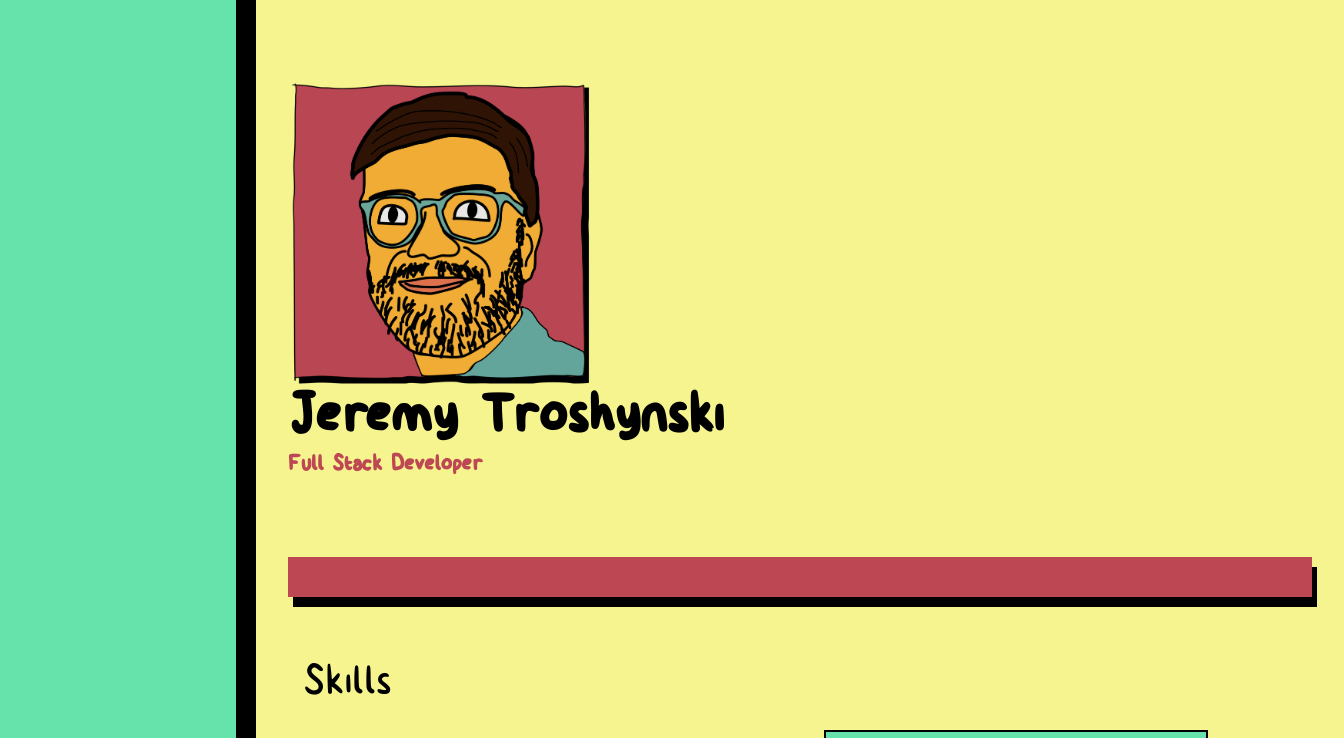
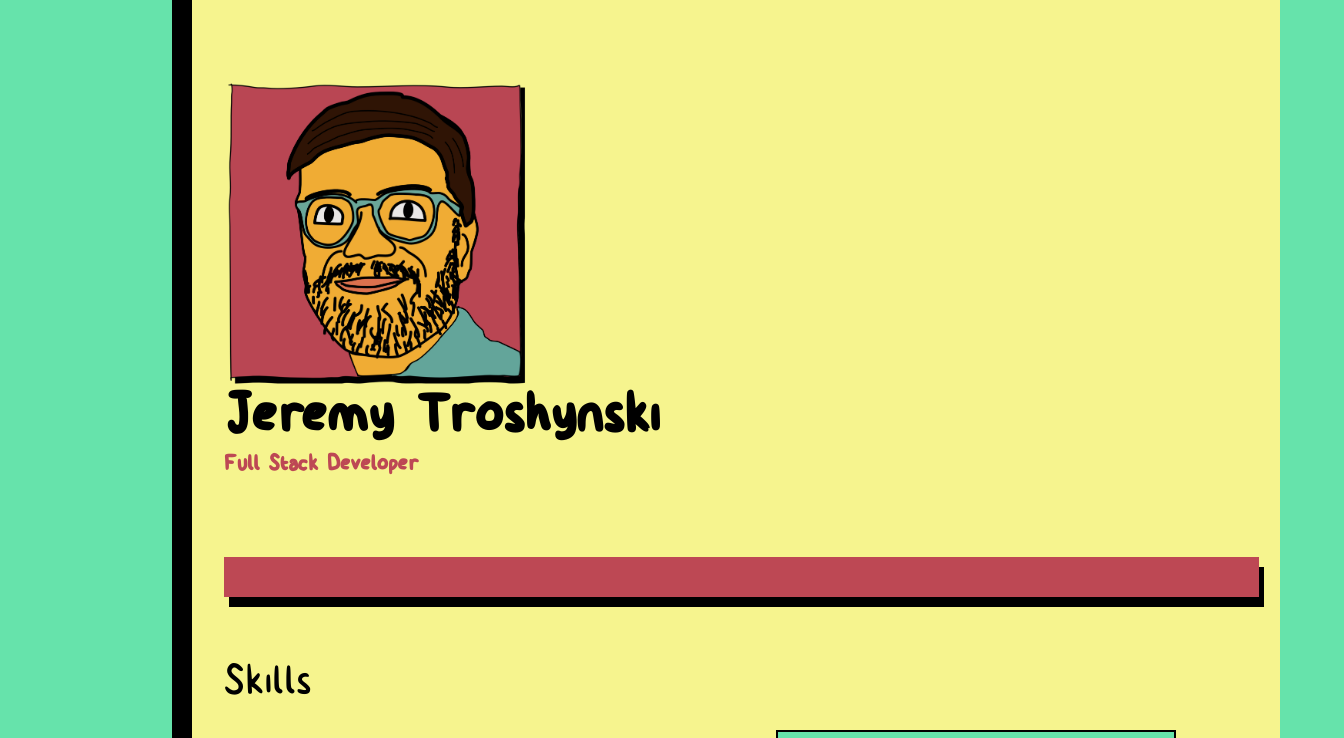
Before and after one commit to jtroshynski/dont-sell-yourself-short, a React (Create React App) app: page / in a window 1280 px wide. Shown: the top 738 px of the page, 1344 px wide, since content can reach past the window. Built offline with nearby package versions, Linux system fonts and the light colour scheme; a web font is replaced by a local one.

Commit message:
fixed full width issue

```diff
--- a/src/css/App.css
+++ b/src/css/App.css
@@ -3,29 +3,28 @@
   src: url("../fonts/billy.woff") format("woff"), url("../fonts/billy.woff2") format("woff2"), url("../fonts/billy.ttf") format("truetype"); }
 
 body,
-html {
-  height: 100%;
-  width: 100%;
+html, root {
   margin: 0;
   padding: 0;
+  width: 100%;
+  display: flex;
+  flex-direction: column;
   scroll-behavior: smooth;
   background-color: #66e3ab; }
 
 .App {
-  display: inline-block;
-  margin: auto;
-  width: 80%;
-  margin-left: 10vw;
-  padding: 0 2em;
+  display: flex;
+  flex-direction: column;
+  padding: 0 0 0 2em;
   box-shadow: -20px 0px #000000;
   background-color: #f6f48e; }
   @media screen and (min-width: 768px) {
     .App {
-      margin-left: 20vw; } }
+      margin-left: 15vw; } }
   .App .section-title {
     font-size: 10vw;
     color: #000000;
-    padding: 1em 0 0 0.25em; }
+    padding: 1em 0 0 0; }
     @media screen and (min-width: 768px) {
       .App .section-title {
         font-size: 5vw; } }
@@ -40,6 +39,9 @@ html {
   @media screen and (min-width: 768px) {
     .App-header {
       margin-top: 10vh; } }
+  @media screen and (max-width: 768px) {
+    .App-header {
+      margin-top: 2vh; } }
   .App-header img {
     display: block;
     width: 50vw;
@@ -58,7 +60,6 @@ html {
     padding: 0;
     margin: 0;
     text-align: left;
-    width: 80%;
     margin-bottom: 5vh; }
     @media screen and (min-width: 768px) {
       .App-header .App-intro {
@@ -91,13 +92,22 @@ html {
       @media screen and (min-width: 768px) {
         .App-header .App-intro .title {
           font-size: 2.6vw; } }
+      @media screen and (max-width: 768px) {
+        .App-header .App-intro .title {
+          font-size: 6vw; } }
 
 .content-divider {
-  margin: auto;
-  width: 100%;
+  width: 98%;
+  justify-content: left;
+  float: left;
   background-color: #bd4854;
   height: 20px;
-  box-shadow: 5px 10px; }
+  box-shadow: 5px 10px;
+  /* Opera 10.5, IE 9, Firefox 4+, Chrome 6+, iOS 5 */
+  -webkit-box-shadow: 5px 10px;
+  /* Safari 3-4, iOS 4.0.2 - 4.2, Android 2.3+ */
+  -moz-box-shadow: 5px 10px;
+  /* Firefox 3.5 - 3.6 */ }
   @media screen and (min-width: 768px) {
     .content-divider {
       height: 40px; } }
@@ -123,23 +133,36 @@ h2 {
   .skills ul {
     columns: 2;
     margin: 0.75em 0;
-    padding: 0 3em 0 3em;
     list-style: none;
-    font-size: 5vw; }
+    max-width: 80vw; }
     @media screen and (min-width: 768px) {
       .skills ul {
-        font-size: 2.5vw; } }
+        font-size: 2.5vw;
+        padding: 0 3em 0 3em; } }
+    @media screen and (max-width: 768px) {
+      .skills ul {
+        font-size: 6vw;
+        padding: 0 0 0 .25em; } }
     .skills ul li {
       color: #dd7251;
       margin: 1em 0.25em;
       padding: 0 0.25em;
       box-shadow: 5px 10px #000000;
+      /* Opera 10.5, IE 9, Firefox 4+, Chrome 6+, iOS 5 */
+      -webkit-box-shadow: 5px 10px #000000;
+      /* Safari 3-4, iOS 4.0.2 - 4.2, Android 2.3+ */
+      -moz-box-shadow: 5px 10px #000000;
+      /* Firefox 3.5 - 3.6 */
       background-color: #66e3ab;
       border-color: #000000;
       border-width: 2px;
       border-style: solid; }
       .skills ul li:hover {
-        box-shadow: none; }
+        box-shadow: none;
+        -webkit-box-shadow: none;
+        /* Safari 3-4, iOS 4.0.2 - 4.2, Android 2.3+ */
+        -moz-box-shadow: none;
+        /* Firefox 3.5 - 3.6 */ }
     .skills ul li::before {
       content: "";
       border-color: transparent #66e3ab;
@@ -151,40 +174,6 @@ h2 {
       left: -1em;
       top: 0.5em;
       position: relative; }
-
-.resume {
-  margin-bottom: 10vh;
-  font-family: "Billy", sans-serif; }
-  .resume .resume-link {
-    padding: 0 3em;
-    padding-top: 1em; }
-    .resume .resume-link a {
-      color: #fff;
-      text-transform: uppercase;
-      background: #bd4854;
-      padding: 20px;
-      border-radius: 5px;
-      display: inline-block;
-      border: none; }
-    .resume .resume-link a:hover {
-      background: #5da59a;
-      -webkit-box-shadow: 0px 5px 40px -10px rgba(0, 0, 0, 0.57);
-      -moz-box-shadow: 0px 5px 40px -10px rgba(0, 0, 0, 0.57);
-      box-shadow: 5px 40px -10px rgba(0, 0, 0, 0.57);
-      transition: all 0.4s ease 0s; }
-  @media screen and (max-width: 768px) {
-    .resume .resume-box {
-      visibility: hidden;
-      display: none; } }
-  @media screen and (min-width: 768px) {
-    .resume {
-      margin-bottom: 20vh; }
-      .resume .resume-box {
-        height: 100vh;
-        width: auto; }
-        .resume .resume-box iframe {
-          max-width: 80%;
-          height: 90%; } }
 
 .contactme {
   height: 30vh;
--- a/src/scss/App.scss
+++ b/src/scss/App.scss
@@ -25,33 +25,37 @@ $font-body: "Billy", sans-serif;
 }
 
 body,
-html {
-  height: 100%;
-  width: 100%;
+html , root {
   margin: 0;
   padding: 0;
+  width: 100%;
+  display: flex;
+  flex-direction: column;
   scroll-behavior: smooth;
   background-color: $color-lightBlue;
-  // text-shadow: 2px 2px $color-black;
 }
 
+
 .App {
-  display: inline-block;
-  margin: auto;
-  width: 80%;
-  margin-left: 10vw;
-  padding: 0 2em;
+  display: flex;
+  // margin: auto;
+  flex-direction: column;
+  // margin-left: 10vw;
+  padding: 0 0 0 2em;
+  // box-shadow: -20px 0px #000000;
+  // -webkit-box-shadow: -20px 0px #000000;  /* Safari 3-4, iOS 4.0.2 - 4.2, Android 2.3+ */
+  // -moz-box-shadow:    -20px 0px #000000;  /* Firefox 3.5 - 3.6 */
   box-shadow: -20px 0px #000000;
+    //Desktop
+    @media screen and (min-width: 768px) {
+      margin-left: 15vw;
+    }
 
   background-color: $color-background;
-  //Desktop
-  @media screen and (min-width: 768px) {
-    margin-left: 20vw;
-  }
   .section-title {
     font-size: 10vw;
     color: $color-subHeaderText;
-    padding: 1em 0 0 0.25em;
+    padding: 1em 0 0 0;
     //Desktop
     @media screen and (min-width: 768px) {
       font-size: 5vw;
@@ -59,18 +63,20 @@ html {
   }
 }
 
-.App-header {
+.App-header { //pitcha, name, title
   align-items: left;
   justify-content: left;
   height: auto;
-  // margin-top: 4vh;
   display: flex;
   flex-direction: column;
   font-family: $font-title;
   //Desktop
   @media screen and (min-width: 768px) {
-    // height: 100vh;
     margin-top: 10vh;
+  }
+  //Mobile
+  @media screen and (max-width: 768px) {
+    margin-top: 2vh;
   }
 
   img { //pitcha of me
@@ -90,7 +96,7 @@ html {
     padding: 0;
     margin: 0;
     text-align: left;
-    width: 80%;
+    // width: 80vw;
     margin-bottom: 5vh;
     //Desktop
     @media screen and (min-width: 768px) {
@@ -120,16 +126,23 @@ html {
       @media screen and (min-width: 768px) {
         font-size: 2.6vw;
       }
+      //Mobile
+      @media screen and (max-width: 768px) {
+        font-size: 6vw;
+      }
     }
   }
 }
 
 .content-divider {
-  margin: auto;
-  width: 100%;
+  width: 98%;
+  justify-content: left;
+  float: left;
   background-color: $color-highlight2;
   height: 20px;
-  box-shadow: 5px 10px;
+  box-shadow: 5px 10px; /* Opera 10.5, IE 9, Firefox 4+, Chrome 6+, iOS 5 */
+  -webkit-box-shadow: 5px 10px;  /* Safari 3-4, iOS 4.0.2 - 4.2, Android 2.3+ */
+  -moz-box-shadow:    5px 10px;  /* Firefox 3.5 - 3.6 */
 
   //Desktop
   @media screen and (min-width: 768px) {
@@ -166,27 +179,35 @@ h2 {
   ul {
     columns: 2;
     margin: 0.75em 0;
-    padding: 0 3em 0 3em;
     list-style: none;
-    font-size: 5vw;
-
+    max-width: 80vw;
 
     //Desktop
     @media screen and (min-width: 768px) {
       font-size: 2.5vw;
+      padding: 0 3em 0 3em;
+    }
+    //Mobile
+    @media screen and (max-width: 768px) {
+      font-size: 6vw;
+      padding: 0 0 0 .25em;
     }
 
     li {
       color: $color-bodyText;
       margin: 1em 0.25em;
       padding: 0 0.25em;
-      box-shadow: 5px 10px $color-black;
+      box-shadow: 5px 10px $color-black; /* Opera 10.5, IE 9, Firefox 4+, Chrome 6+, iOS 5 */
+      -webkit-box-shadow: 5px 10px $color-black;;  /* Safari 3-4, iOS 4.0.2 - 4.2, Android 2.3+ */
+      -moz-box-shadow:    5px 10px $color-black;;  /* Firefox 3.5 - 3.6 */
       background-color: $color-lightBlue;
       border-color: $color-black;
       border-width: 2px;
       border-style: solid;
       &:hover {
         box-shadow: none;
+        -webkit-box-shadow: none; /* Safari 3-4, iOS 4.0.2 - 4.2, Android 2.3+ */
+        -moz-box-shadow:    none;  /* Firefox 3.5 - 3.6 */
       }
     }
 
@@ -205,53 +226,6 @@ h2 {
   }
 }
 
-.resume {
-  margin-bottom: 10vh;
-  font-family: $font-body;
-  .resume-link {
-    padding: 0 3em;
-    padding-top: 1em;
-
-    a {
-      color: #fff;
-      text-transform: uppercase;
-      background: $color-highlight2;
-      padding: 20px;
-      border-radius: 5px;
-      display: inline-block;
-
-      border: none;
-    }
-    a:hover {
-      background: $color-highlight1;
-      -webkit-box-shadow: 0px 5px 40px -10px rgba(0, 0, 0, 0.57);
-      -moz-box-shadow: 0px 5px 40px -10px rgba(0, 0, 0, 0.57);
-      box-shadow: 5px 40px -10px rgba(0, 0, 0, 0.57);
-      transition: all 0.4s ease 0s;
-    }
-  }
-
-  //Mobile
-  @media screen and (max-width: 768px) {
-    .resume-box {
-      visibility: hidden;
-      display: none;
-    }
-  }
-
-  //Desktop
-  @media screen and (min-width: 768px) {
-    margin-bottom: 20vh;
-    .resume-box {
-      height: 100vh;
-      width: auto;
-      iframe {
-        max-width: 80%;
-        height: 90%;
-      }
-    }
-  }
-}
 
 .contactme {
   height: 30vh;
```
